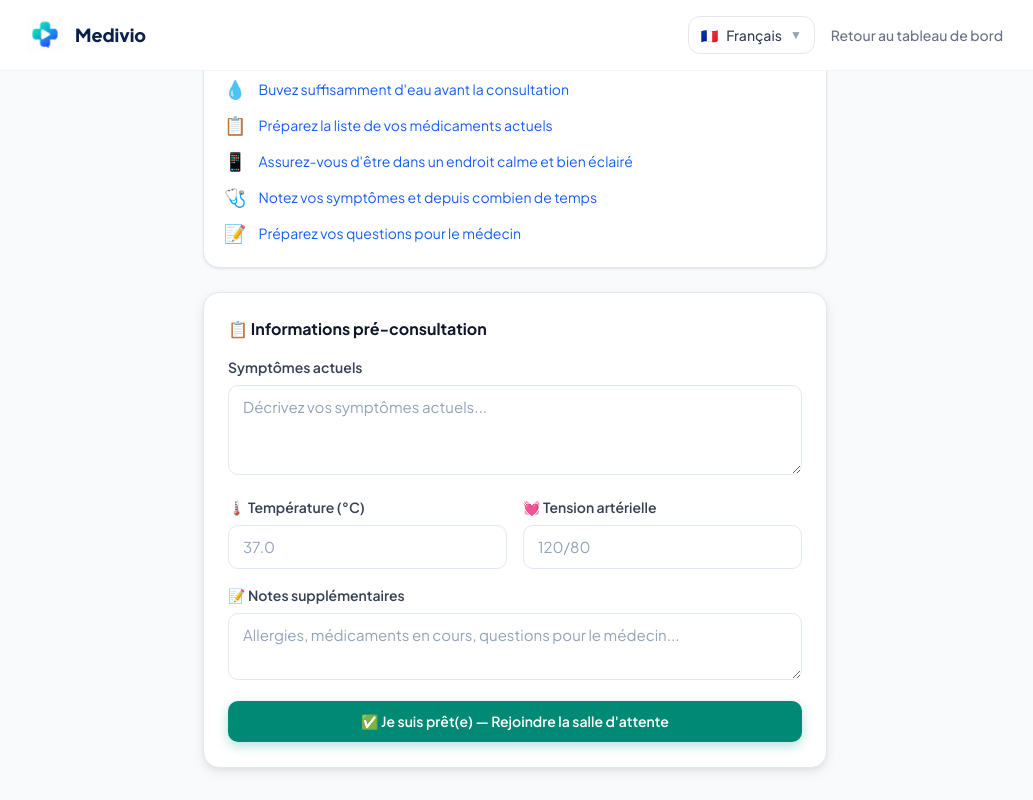
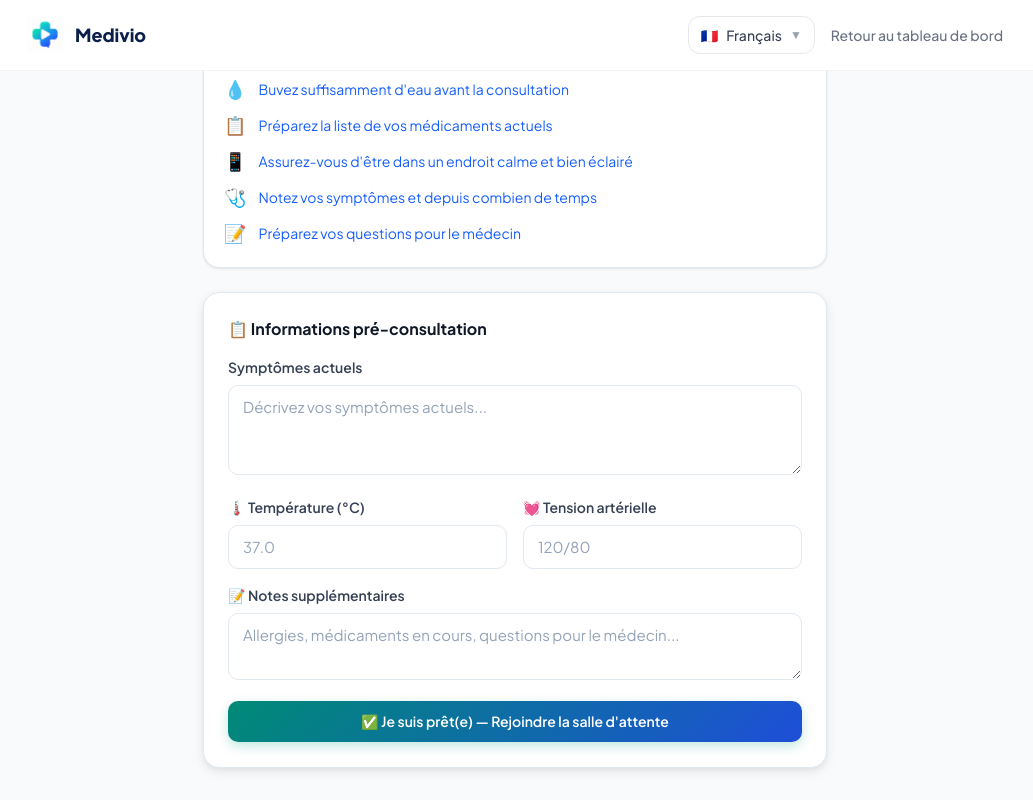
Before and after one commit to All185/medivio-frontend, a Next.js app: page /waiting in a window 1280 px wide. In both pictures the pointer is over the button 640 px from the left and 995 px from the top of the page. Shown: the part 273-1073 px from the top of the page, without its empty margins (125-1158 px from the left). Built offline with nearby package versions, Linux system fonts and the light colour scheme.

Commit message:
feat: dégradé bannière patient sur btn-primary global

```diff
--- a/app/globals.css
+++ b/app/globals.css
@@ -86,7 +86,7 @@ input::placeholder, textarea::placeholder {
 
 /* Boutons */
 .btn-primary {
-  background: var(--primary);
+  background: linear-gradient(135deg, #009E88 0%, #2B5EF8 100%);
   color: white;
   padding: 10px 20px;
   border-radius: 10px;
@@ -98,9 +98,9 @@ input::placeholder, textarea::placeholder {
 }
 
 .btn-primary:hover {
-  background: var(--primary-hover);
+  background: linear-gradient(135deg, #008A76 0%, #1E4ED8 100%);
   transform: translateY(-1px);
-  box-shadow: 0 4px 12px rgba(0,158,136,0.3);
+  box-shadow: 0 4px 12px rgba(0,158,136,0.25);
 }
 
 .btn-primary:disabled {
```
